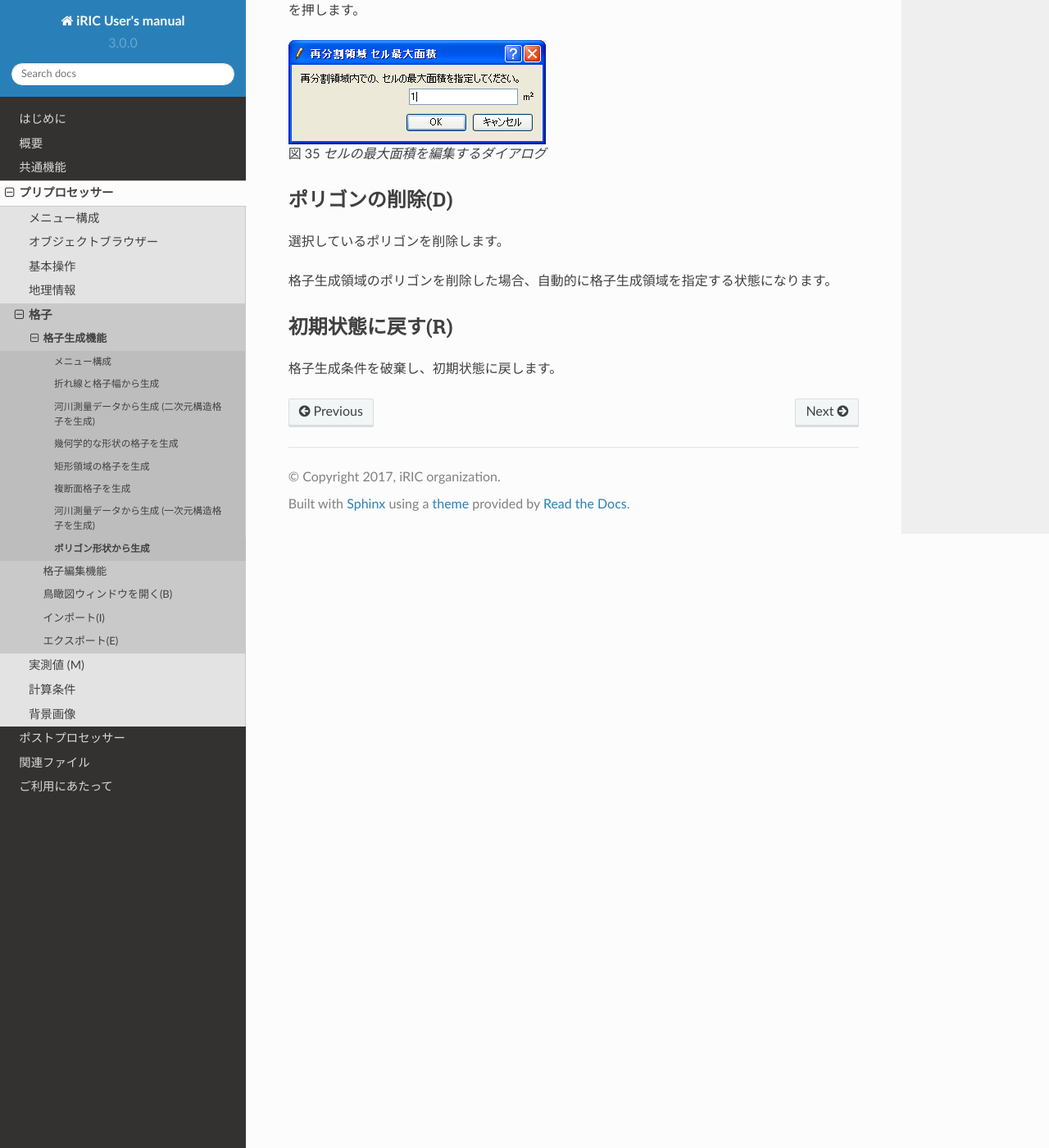
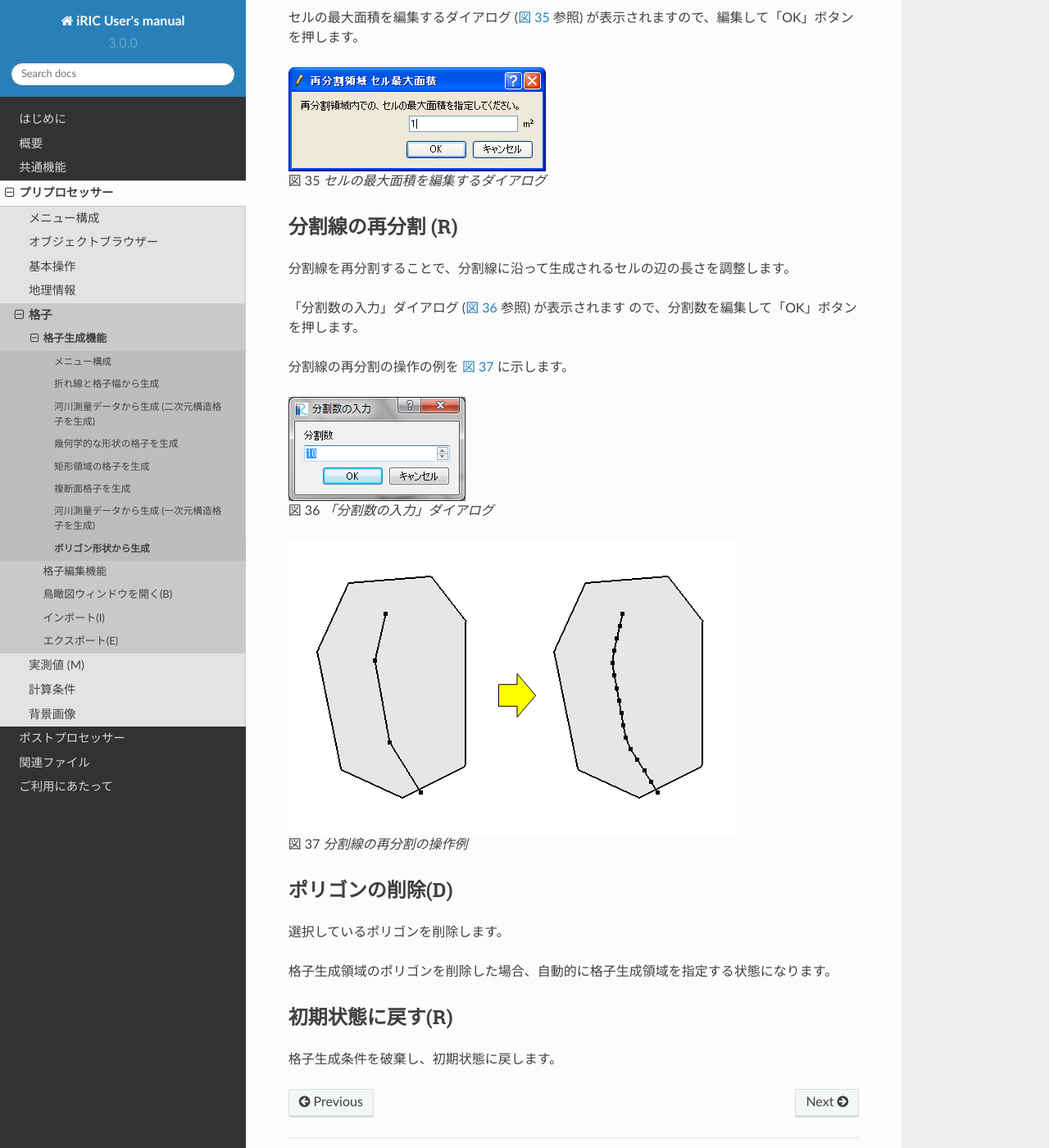
Before and after one commit to i-RIC/gui_user_manual, a Sphinx documentation site: the page built from source/04/05/01_08_polygon.rst, in a window 1280 px wide and 1400 px high, scrolled down 7468 px. Shown: the whole window at 82% size. Built offline with Sphinx 7.4.7 and the Read the Docs theme 2.0.0, drawn with Linux system fonts in a browser that asks for light colours; some of the changed text lies outside the part shown.

Commit message:
Dscription about Redividing break line is added.

```diff
--- a/source/04/05/01_08_polygon.rst
+++ b/source/04/05/01_08_polygon.rst
@@ -65,6 +65,8 @@
      - 選択しているポリゴンの頂点座標を編集します
    * - セルの最大面積の編集 (M)
      - 選択している再分割領域のセルの最大面積を編集します
+   * - 分割線の再分割
+     - 分割数を指定して、分割線を再分割します
    * - ポリゴンの削除 (D)
      - 選択しているポリゴンを削除します
    * - 初期状態に戻す (R)
@@ -245,6 +247,30 @@ iRIC 3.0 以降では、分割線を格子生成領域からはみ出した形
 
    セルの最大面積を編集するダイアログ
 
+分割線の再分割 (R)
+--------------------------------
+
+分割線を再分割することで、分割線に沿って生成されるセルの辺の長さを調整します。
+
+「分割数の入力」ダイアログ
+(:numref:`image_polygon_redivide_breakline_dialog` 参照) が表示されます
+ので、分割数を編集して「OK」ボタンを押します。
+
+分割線の再分割の操作の例を
+:numref:`image_polygon_breakline_redivide_example` に示します。
+
+.. _image_polygon_redivide_breakline_dialog:
+
+.. figure:: images/polygon_redivide_breakline_dialog.png
+
+   「分割数の入力」ダイアログ
+
+.. _image_polygon_breakline_redivide_example:
+
+.. figure:: images/polygon_breakline_redivide_example.png
+
+   分割線の再分割の操作例
+
 ポリゴンの削除(D)
 ---------------------------------
 
```
Also changed, not shown: source/04/05/images/polygon_breakline_redivide_example.png (added), source/04/05/images/polygon_redivide_breakline_dialog.png (added).
